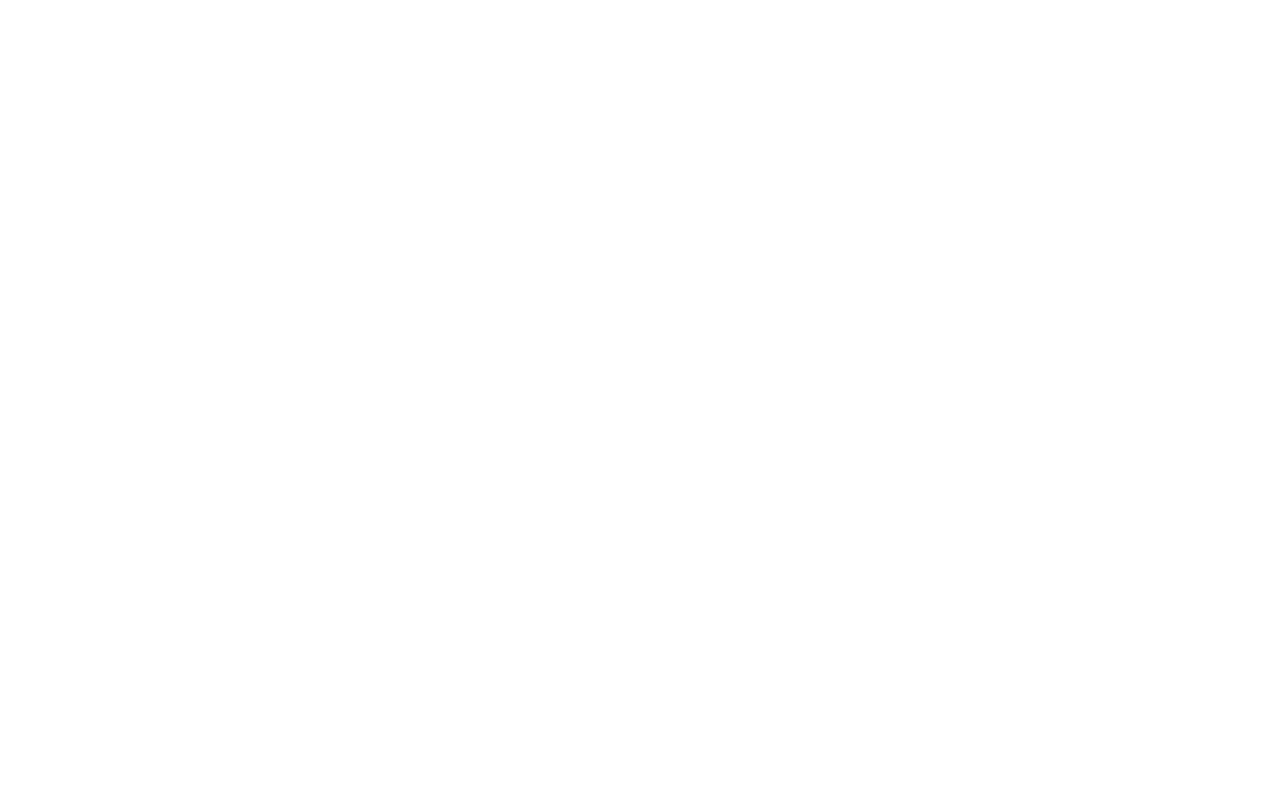
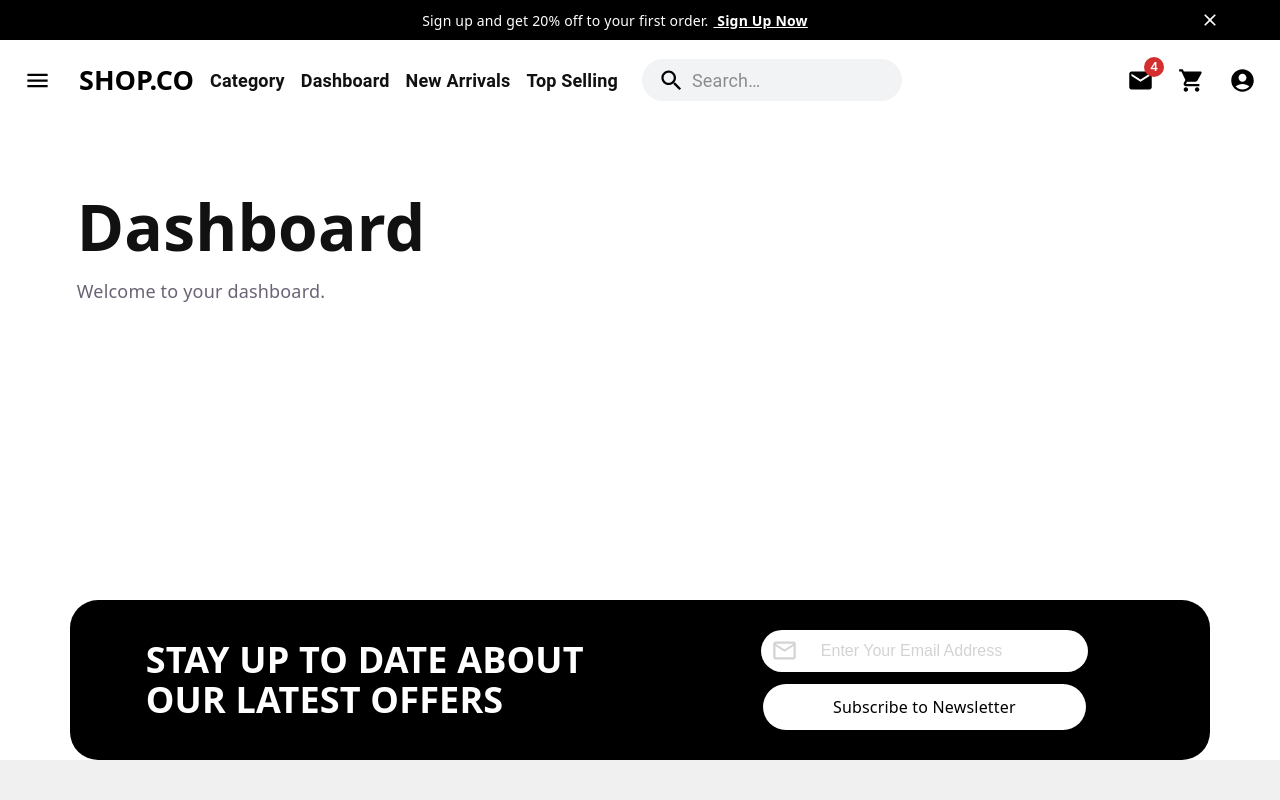
Before and after one commit to NXT-ASAD-CODE/4-backend-frontend-assignment-of-sayalani, a React (Vite) app: page /dashboard in a window 1280 px wide. Before the commit this address had no page. Shown: the top 800 px of the page. Built offline with nearby package versions, Linux system fonts and the light colour scheme.

Commit message:
Making Dashboard Page

```diff
--- a/src/App.jsx
+++ b/src/App.jsx
@@ -12,6 +12,7 @@
 import ProductPage from './components/ProductPage'
 import CartPage from './components/CartPage'
 import CategoryPage from './components/CategoryPage'
+import DashboardPage from './components/DashboardPage'
 import { getProducts } from './api/products'
 
 const getStoredCart = () => {
@@ -173,6 +174,14 @@
           </PageLayout>
         }
       />
+      <Route
+        path="/dashboard"
+        element={
+          <PageLayout cartCount={cartCount}>
+            <DashboardPage />
+          </PageLayout>
+        }
+      />
     </Routes>
   )
 }
--- /dev/null
+++ b/src/components/DashboardPage.jsx
@@ -0,0 +1,14 @@
+import React from 'react'
+
+function DashboardPage() {
+  return (
+    <main style={{ padding: '72px 6vw', minHeight: '60vh' }}>
+      <h1 style={{ color: '#111', fontSize: 'clamp(2rem, 5vw, 4rem)', lineHeight: 1.1 }}>
+        Dashboard
+      </h1>
+      <p style={{ marginTop: '16px' }}>Welcome to your dashboard.</p>
+    </main>
+  )
+}
+
+export default DashboardPage
--- a/src/components/Navbar.jsx
+++ b/src/components/Navbar.jsx
@@ -135,6 +135,12 @@
                 <p>Category</p>
             </MenuItem>
             <MenuItem onClick={() => {
+                navigate('/dashboard');
+                handleMobileMenuClose();
+            }}>
+                <p>Dashboard</p>
+            </MenuItem>
+            <MenuItem onClick={() => {
                 navigate('/');
                 setTimeout(() => {
                     document.getElementById('new-arrivals')?.scrollIntoView({ behavior: 'smooth', block: 'start' });
@@ -241,6 +247,20 @@
                     </Typography>
                     <Typography
                         variant="body1"
+                        onClick={() => navigate('/dashboard')}
+                        sx={{
+                            marginLeft: 2,
+                            fontWeight: 700,
+                            cursor: 'pointer',
+                            color: '#111',
+                            display: { xs: 'none', md: 'block' },
+                            whiteSpace: 'nowrap'
+                        }}
+                    >
+                        Dashboard
+                    </Typography>
+                    <Typography
+                        variant="body1"
                         onClick={() => {
                             navigate('/');
                             setTimeout(() => {
```
